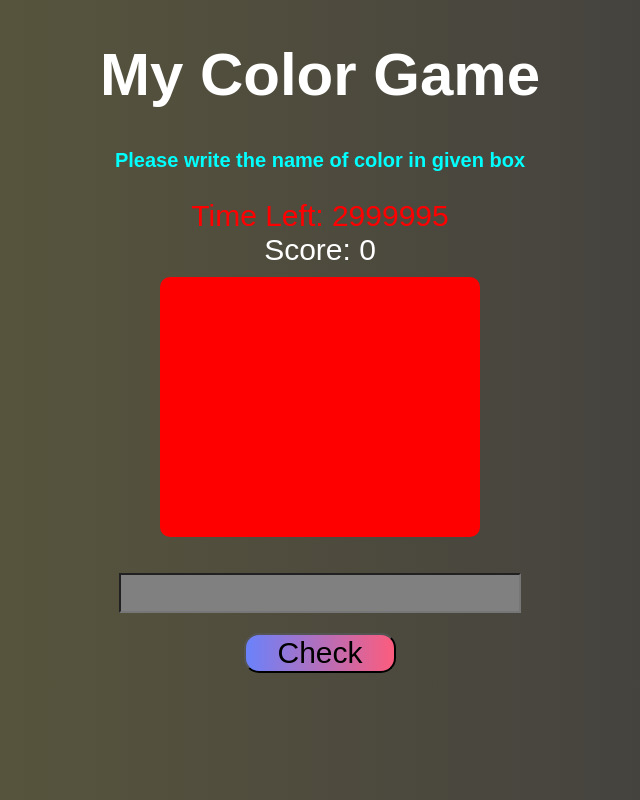
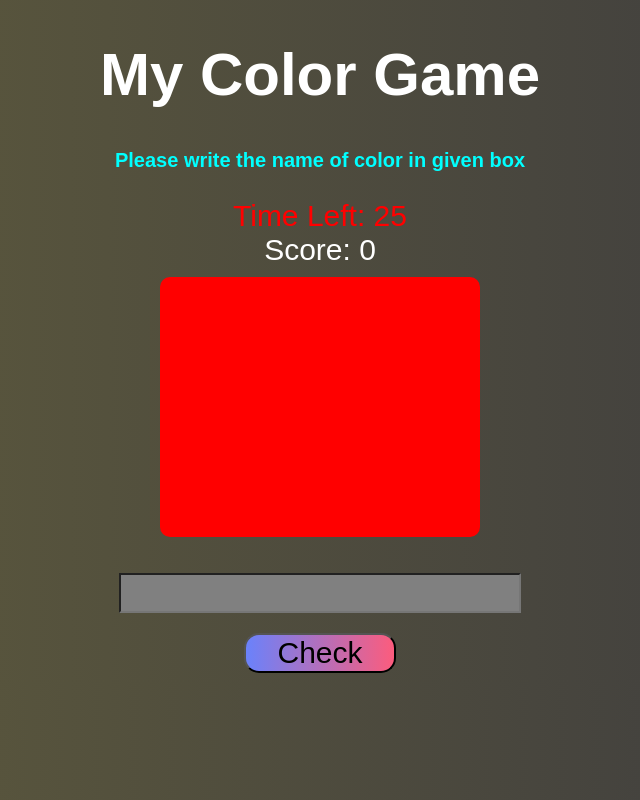
Before and after one commit to hks74123/My_Color_Game, a plain HTML site: page index.html in a window 1280 px wide. Shown: the whole page, without its empty margins (320-960 px from the left). Drawn offline with Linux system fonts and the light colour scheme.

Commit message:
Update index.html

```diff
--- a/index.html
+++ b/index.html
@@ -139,7 +139,7 @@
     <h4>Please write the name of color in given box</h4>
     <span class="time_left">
         <span>Time Left:</span>
-        <span id="t30">3000000</span>
+        <span id="t30">30</span>
     </span>
     <span class="scoree">
         <span id='txtt'>Score:</span>
```
